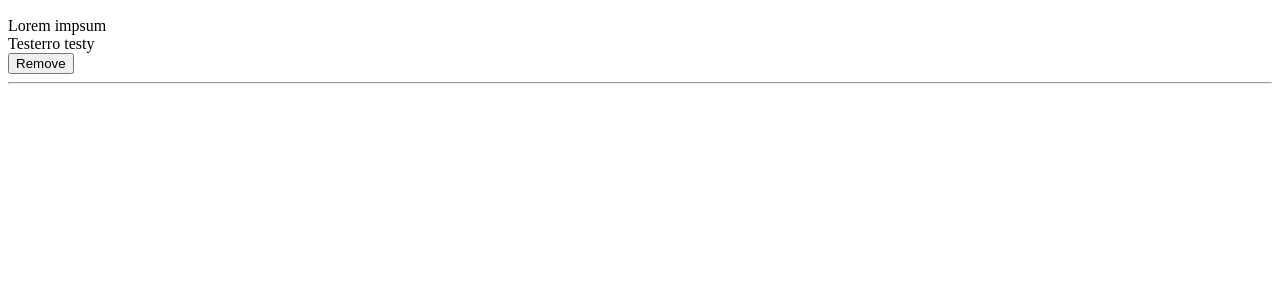
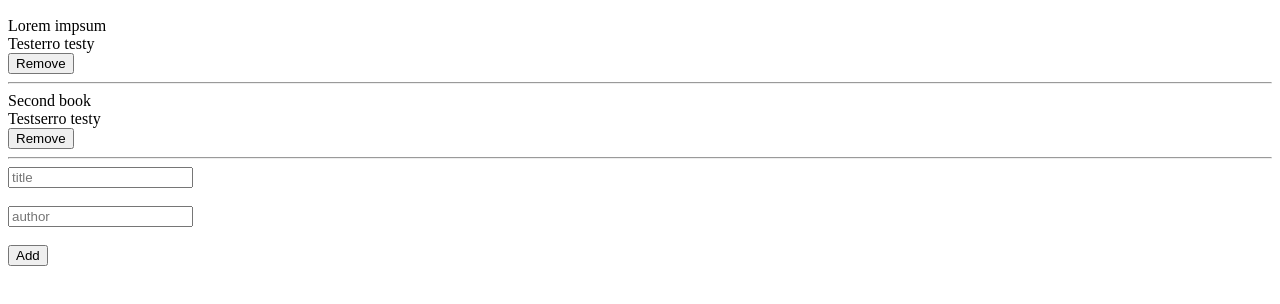
Before and after one commit to aliabbani/Awesome-book, a website: page index.html in a window 1280 px wide. Shown: the part 50-354 px from the top of the page. Drawn offline with Linux system fonts and the light colour scheme.

Commit message:
finish up index.html

```diff
--- a/index.html
+++ b/index.html
@@ -17,6 +17,17 @@
                 <button type="button" class="remove">Remove</button>
             </div>
             <hr>
+            <div>
+                <span>Second book</span> <br>
+                <span>Testserro testy</span> <br>
+                <button type="button" class="remove">Remove</button>
+            </div>
+            <hr>
+            <div>
+                <input type="text" class="title" placeholder="title"> <br><br>
+                <input type="text" class="author" placeholder="author"> <br><br>
+                <button type="button" class="add">Add</button>
+            </div>
         </section>
     </main>
     <footer></footer>
```
